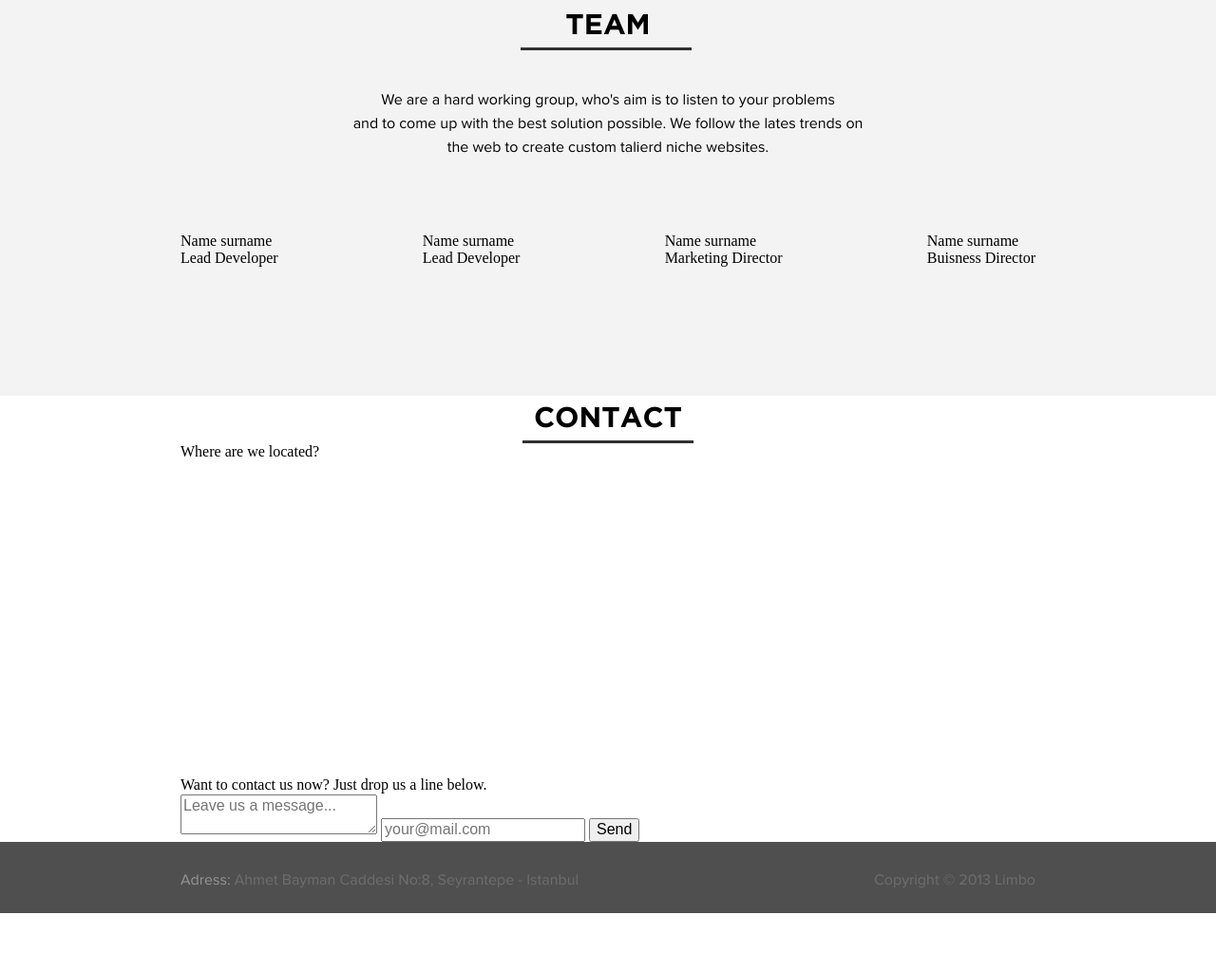
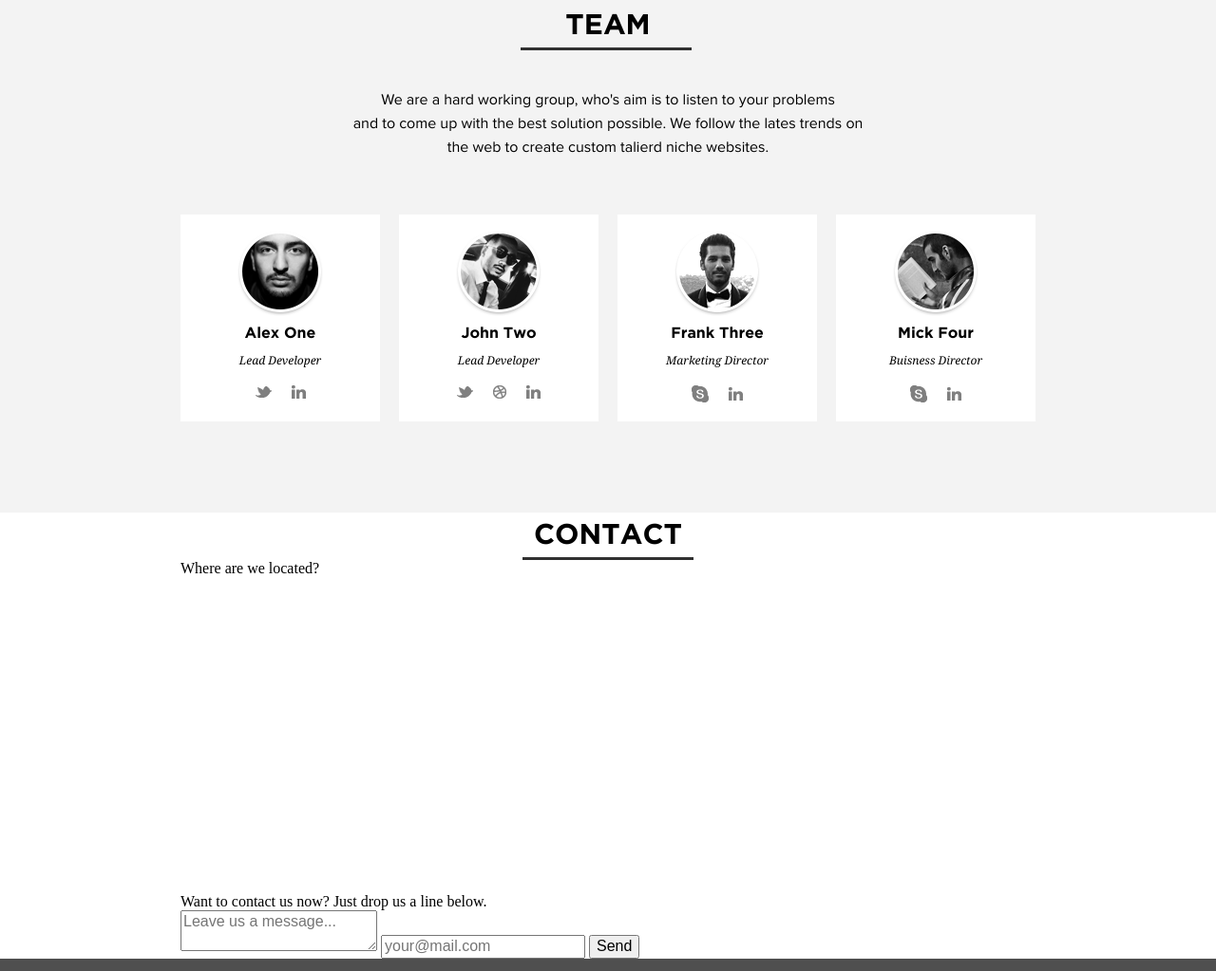
Before and after one commit to roman-ps/letusmake, a website: page index.html in a window 1280 px wide. Shown: the part 1661-2684 px from the top of the page at 95% size. Before the commit the page ends 2623 px from the top, so only its background shows below. Drawn offline with nearby package versions, Linux system fonts and the light colour scheme; files that its build step writes are made by us from their sources.

Commit message:
Правка и добавление картинок в Team

```diff
--- a/index.html
+++ b/index.html
@@ -51,44 +51,44 @@
         <h2 class="title team__title">Team</h2>
         <p class="description team__description">We are a hard working group, who's aim is to listen to your problems <br>and to come up with the best solution possible. We follow the lates trends on the web to create custom talierd niche websites.</p>
         <ul class="team__list">
-          <li class="team__list-item">
-            <img class="team__list-pic" src="" width="" height="" alt="">
-            <div class="team__list-name">Name surname</div>
-            <div class="team__list-position">Lead Developer</div>
+          <li class="team__item">
+            <img class="team__pic" src="img/team-item1.png" width="90" height="90" alt="Alex One">
+            <div class="team__name">Alex One</div>
+            <div class="team__position">Lead Developer</div>
             <div class="team__social">
-              <a class="team__social-link team__social-link--twitter" href="#">Twitter</a>
-              <a class="team__social-link team__social-link--linkedin" href="#">Linkedin</a>
+              <a class="team__social-item team__social-item--twitter" href="#">Twitter</a>
+              <a class="team__social-item team__social-item--linkedin" href="#">Linkedin</a>
             </div>
           </li>
 
-          <li class="team__list-item">
-            <img class="team__list-pic" src="" width="" height="" alt="">
-            <div class="team__list-name">Name surname</div>
-            <div class="team__list-position">Lead Developer</div>
+          <li class="team__item">
+            <img class="team__pic" src="img/team-item2.png" width="90" height="90" alt="John Two">
+            <div class="team__name">John Two</div>
+            <div class="team__position">Lead Developer</div>
             <div class="team__social">
-              <a class="team__social-link team__social-link--twitter" href="#">Twitter</a>
-              <a class="team__social-link team__social-link--dribble" href="#">Dribble</a>
-              <a class="team__social-link team__social-link--linkedin" href="#">Linkedin</a>
+              <a class="team__social-item team__social-item--twitter" href="#">Twitter</a>
+              <a class="team__social-item team__social-item--dribbbel" href="#">Dribble</a>
+              <a class="team__social-item team__social-item--linkedin" href="#">Linkedin</a>
             </div>
           </li>
 
-          <li class="team__list-item">
-            <img class="team__list-pic" src="" width="" height="" alt="">
-            <div class="team__list-name">Name surname</div>
-            <div class="team__list-position">Marketing Director</div>
+          <li class="team__item">
+            <img class="team__pic" src="img/team-item3.png" width="90" height="90" alt="Frank Three">
+            <div class="team__name">Frank Three</div>
+            <div class="team__position">Marketing Director</div>
             <div class="team__social">
-              <a class="team__social-link team__social-link--skype" href="#">Skype</a>
-              <a class="team__social-link team__social-link--linkedin" href="#">Linkedin</a>
+              <a class="team__social-item team__social-item--skype" href="#">Skype</a>
+              <a class="team__social-item team__social-item--linkedin" href="#">Linkedin</a>
             </div>
           </li>
 
-          <li class="team__list-item">
-            <img class="team__list-pic" src="" width="" height="" alt="">
-            <div class="team__list-name">Name surname</div>
-            <div class="team__list-position">Buisness Director</div>
+          <li class="team__item">
+            <img class="team__pic" src="img/team-item4.png" width="90" height="90" alt="Mick Four">
+            <div class="team__name">Mick Four</div>
+            <div class="team__position">Buisness Director</div>
             <div class="team__social">
-              <a class="team__social-link team__social-link--skype" href="#">Skype</a>
-              <a class="team__social-link team__social-link--linkedin" href="#">Linkedin</a>
+              <a class="team__social-item team__social-item--skype" href="#">Skype</a>
+              <a class="team__social-item team__social-item--linkedin" href="#">Linkedin</a>
             </div>
           </li>
         </ul>
```
